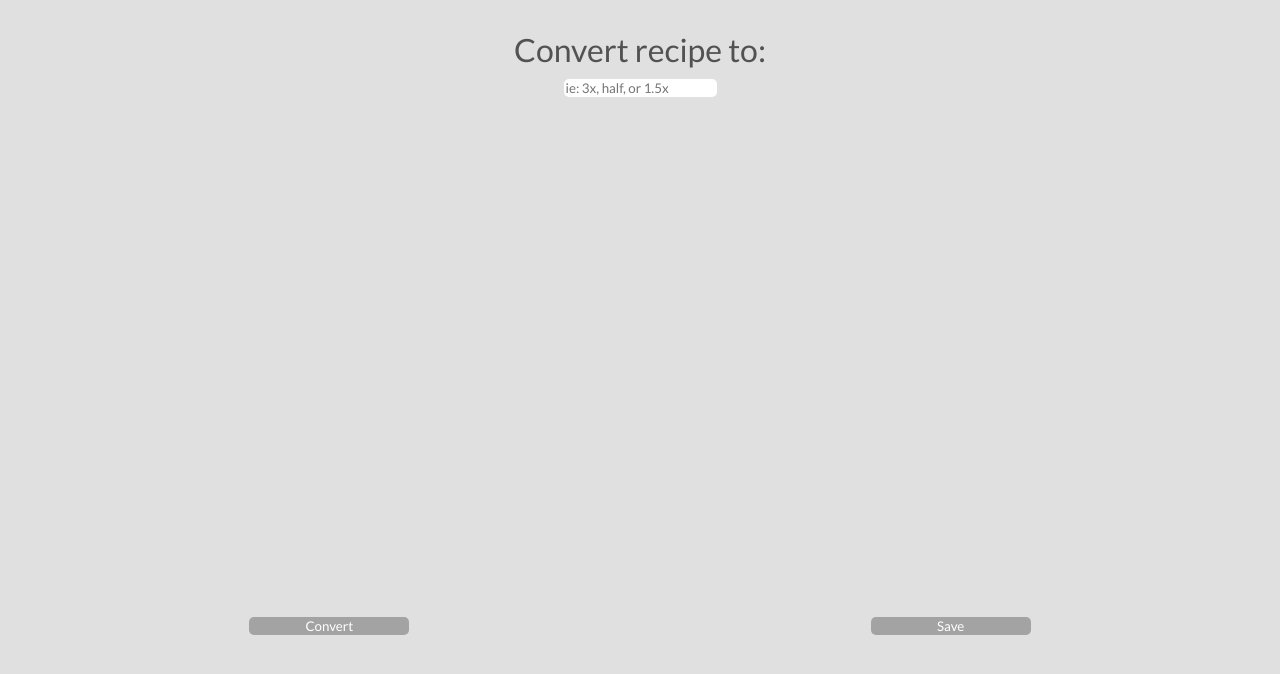
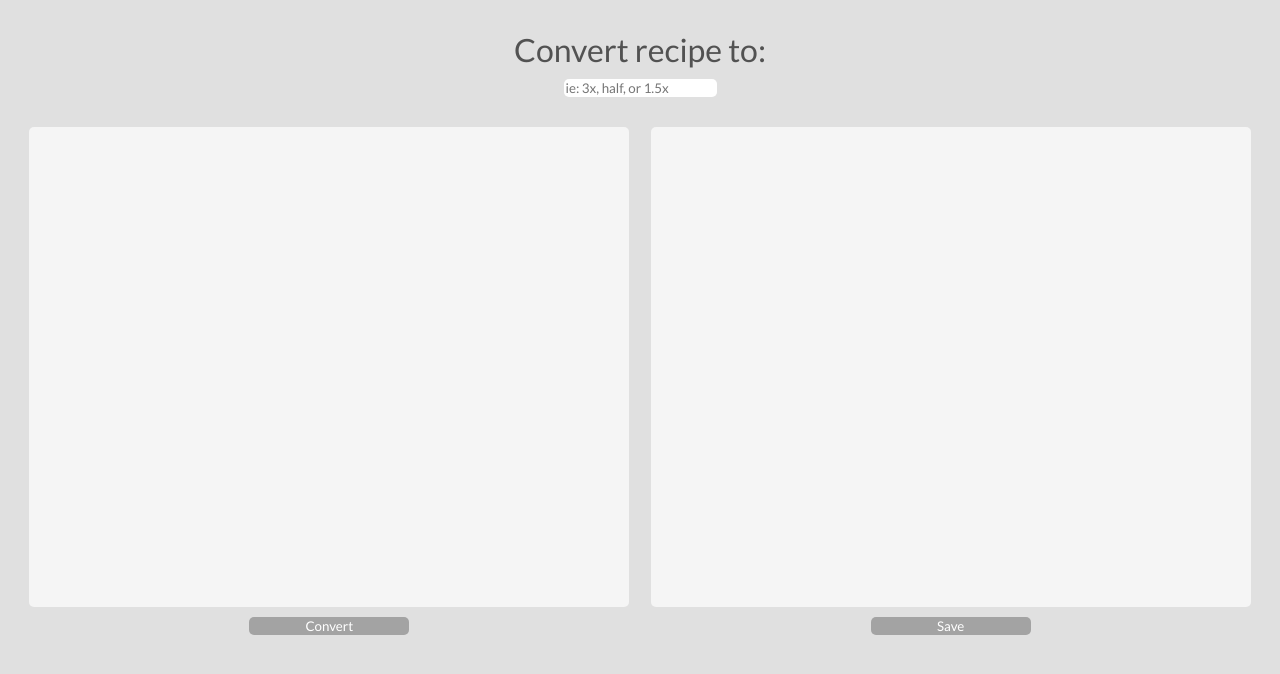
Before and after one commit to MelanieWinter/recipe-converter, a website: page index.html in a window 1280 px wide. Drawn offline with Linux system fonts and the light colour scheme.

Commit message:
Changes css for divs

```diff
--- a/index.html
+++ b/index.html
@@ -28,7 +28,7 @@
     </section>
     <section class="display-flex justify-evenly">
         <div id="original-recipe-div" class="display-flex direction-column align-center">
-            <div id="original" class="h60vmin-w75vmin border-none brad-5 font-lato" contenteditable="true" style="overflow: auto;">
+            <div id="original" class="h60vmin-w75vmin border-none brad-5 font-lato font-white bg-white" contenteditable="true" style="overflow: auto;">
                 <!-- You can directly enter or paste the original recipe text here with formatting -->
             </div>
             <input id="convert" type="submit" value="Convert" class="border-none w-20vmin brad-5 margin-t10 font-white bg-grey-400 font-lato">
@@ -40,7 +40,7 @@
             ">
         </div> -->
         <div id="formatted-recipe-div" class="display-flex direction-column align-center">
-            <div id="formatted" class="h60vmin-w75vmin border-none brad-5 font-lato" contenteditable="true" style="overflow: auto;">
+            <div id="formatted" class="h60vmin-w75vmin border-none brad-5 font-lato font-white bg-white" contenteditable="true" style="overflow: auto;">
                 <!-- The converted recipe text will show up here, and it can be edited if needed -->
             </div>
             <input id="save" type="submit" value="Save" class="border-none w-20vmin brad-5 margin-t10 font-white bg-grey-400 font-lato">
```
